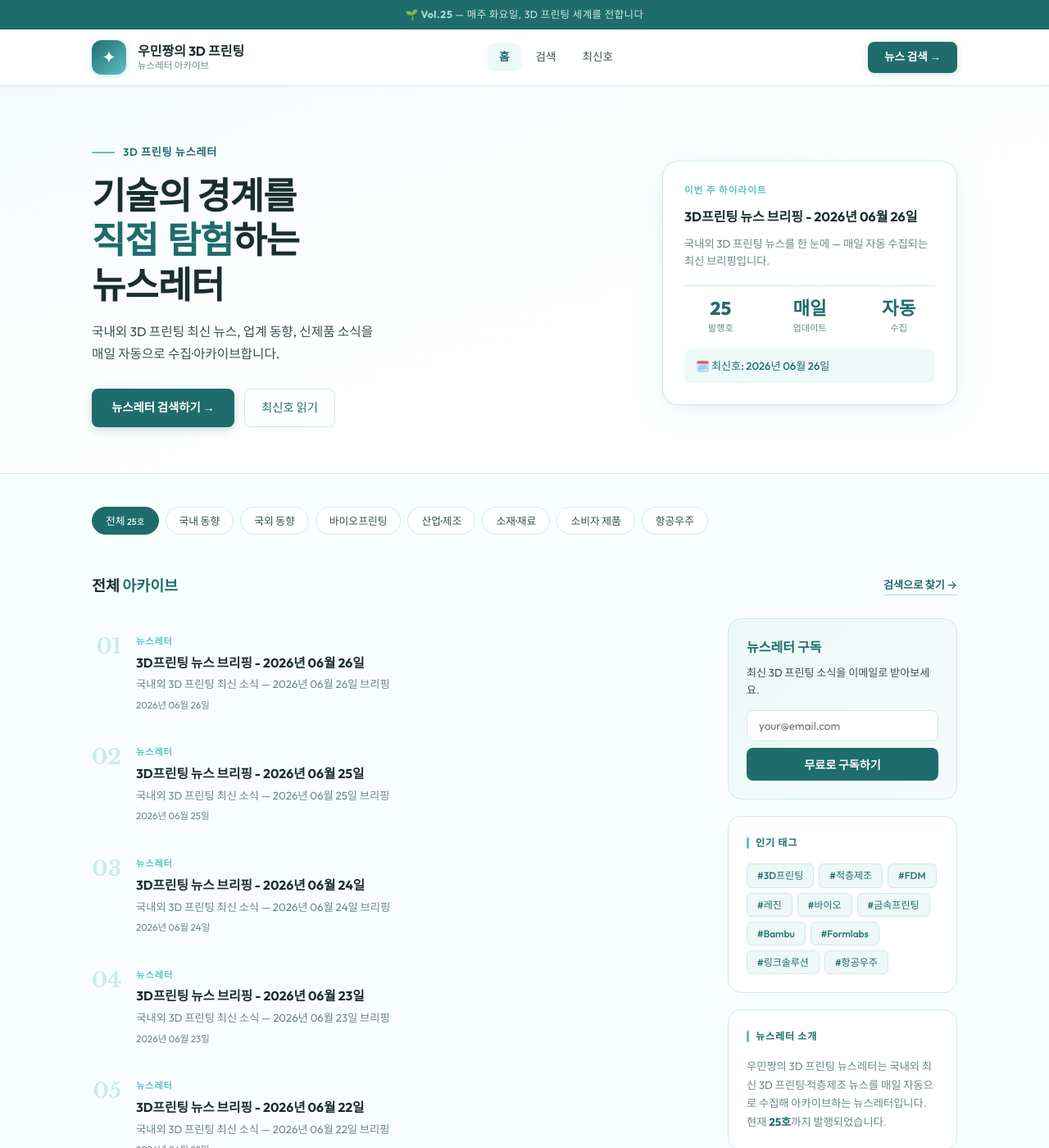
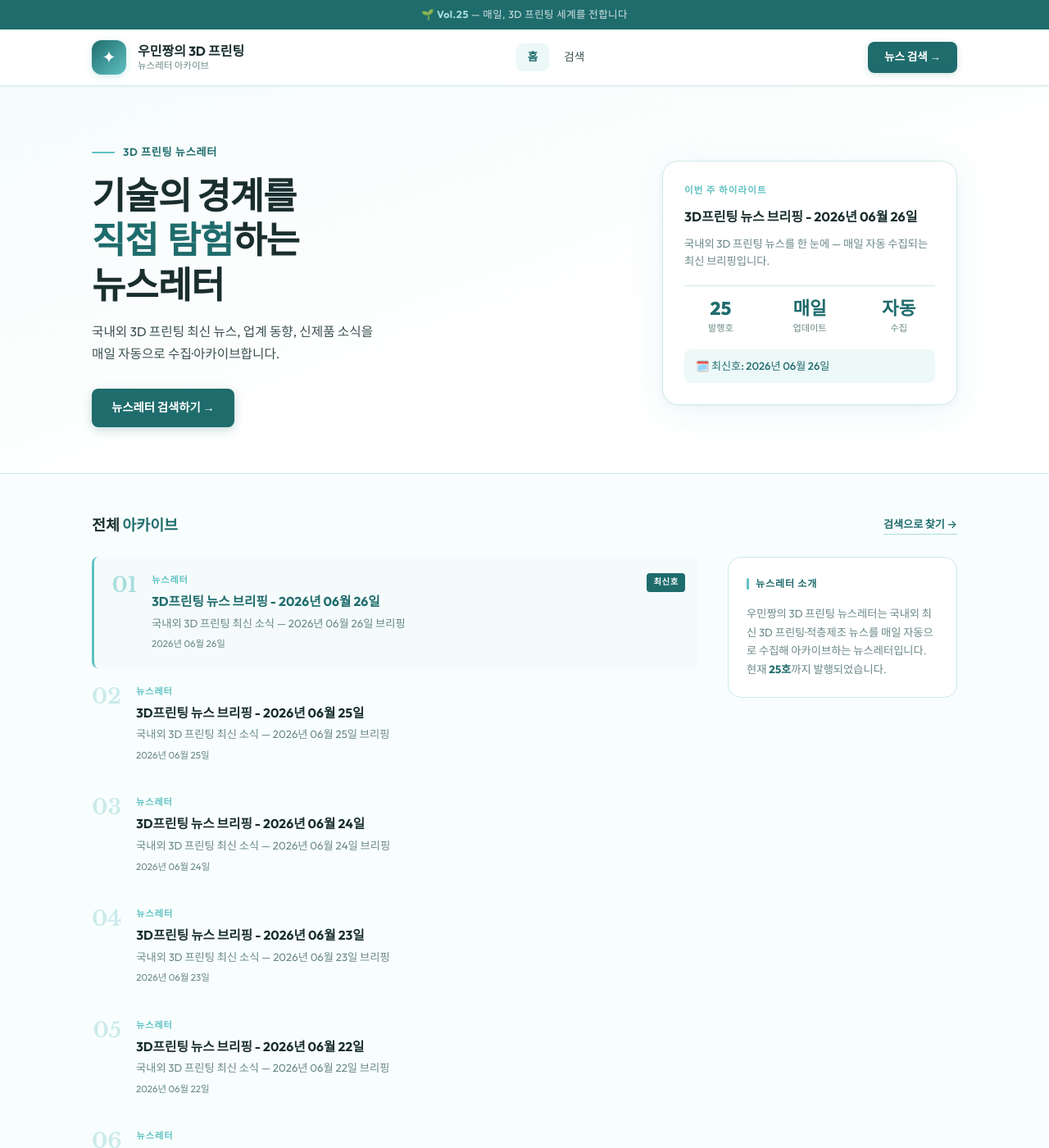
Before and after one commit to zerornts-arch/3dprinting-news-bot, a Jekyll site: the page built from index.md, in a window 1280 px wide and 1400 px high. Shown: the whole window at 82% size. Built offline with Jekyll 4.4.1, drawn with Linux system fonts in a browser that asks for light colours; some of the changed text lies outside the part shown.

Commit message:
fix: UI 개선 - 발행 주기 수정, 불필요 요소 제거, 색상 통일
- 상단/하단 '매주 화요일' → '매일' 텍스트 수정
- 네비게이션 '최신호' 링크 제거
- 히어로 섹션 '최신호 읽기' 버튼 제거
- 아카이브 목록 분류 태그(전체/국내동향/국외동향/바이오프린팅) 제거
- 사이드바 인기 태그 섹션 제거
- 사이드바 뉴스레터 구독 폼 제거 (정적 사이트에서 실제 구독 불가)
- 아카이브 최신호 강조 배지 추가 (민트 테마)
- search.md 전체 색상 파란색(#1d4ed8) → 민트색(var(--mint-dark)) 통일

```diff
--- a/_layouts/default.html
+++ b/_layouts/default.html
@@ -14,7 +14,7 @@
 
   <!-- TOP BAR -->
   <div class="top-bar">
-    🌱 <strong>Vol.{{ site.posts.size }}</strong> — 매주 화요일, 3D 프린팅 세계를 전합니다
+    🌱 <strong>Vol.{{ site.posts.size }}</strong> — 매일, 3D 프린팅 세계를 전합니다
   </div>
 
   <!-- HEADER -->
@@ -30,9 +30,6 @@
       <nav class="site-nav">
         <a href="{{ '/' | relative_url }}" {% if page.url == '/' %}class="active"{% endif %}>홈</a>
         <a href="{{ '/search.html' | relative_url }}" {% if page.url contains 'search' %}class="active"{% endif %}>검색</a>
-        {% for post in site.posts limit:1 %}
-        <a href="{{ post.url | relative_url }}" {% if page.url == post.url %}class="active"{% endif %}>최신호</a>
-        {% endfor %}
       </nav>
       <a href="{{ '/search.html' | relative_url }}" class="header-cta">뉴스 검색 →</a>
     </div>
@@ -45,7 +42,7 @@
 
   <!-- FOOTER -->
   <footer class="site-footer">
-    <div>© {{ 'now' | date: "%Y" }} <strong>{{ site.title }}</strong> · 매주 화요일 발행 · 총 {{ site.posts.size }}호</div>
+    <div>© {{ 'now' | date: "%Y" }} <strong>{{ site.title }}</strong> · 매일 발행 · 총 {{ site.posts.size }}호</div>
     <div class="footer-links">
       <a href="{{ '/' | relative_url }}">홈</a>
       <a href="{{ '/search.html' | relative_url }}">아카이브 검색</a>
--- a/index.md
+++ b/index.md
@@ -26,7 +26,6 @@ title: 홈
       </p>
       <div class="hero-actions">
         <a href="{{ '/search.html' | relative_url }}" class="btn-primary">뉴스레터 검색하기 →</a>
-        <a href="{{ site.posts.first.url | relative_url }}" class="btn-ghost">최신호 읽기</a>
       </div>
     </div>
 
@@ -68,20 +67,8 @@ title: 홈
      ════════════════════════════════════════ -->
 <div class="page-wrapper">
 
-  <!-- TOPIC TAGS -->
-  <div class="topic-tags" style="margin-top:40px;">
-    <a href="{{ '/' | relative_url }}" class="topic-tag active">전체 <small>{{ site.posts.size }}호</small></a>
-    <span class="topic-tag">국내 동향</span>
-    <span class="topic-tag">국외 동향</span>
-    <span class="topic-tag">바이오프린팅</span>
-    <span class="topic-tag">산업·제조</span>
-    <span class="topic-tag">소재·재료</span>
-    <span class="topic-tag">소비자 제품</span>
-    <span class="topic-tag">항공우주</span>
-  </div>
-
   <!-- SECTION TITLE + LIST/SIDEBAR GRID -->
-  <div class="section-header">
+  <div class="section-header" style="margin-top:48px;">
     <div class="section-title">전체 <span>아카이브</span></div>
     <a href="{{ '/search.html' | relative_url }}" class="see-all">검색으로 찾기 →</a>
   </div>
@@ -93,7 +80,10 @@ title: 홈
       <ul class="post-list">
         {% for post in site.posts %}
         <li>
-          <a href="{{ post.url | relative_url }}" class="post-list-item">
+          <a href="{{ post.url | relative_url }}" class="post-list-item{% if forloop.first %} post-list-item--latest{% endif %}">
+            {% if forloop.first %}
+            <div class="post-latest-badge">최신호</div>
+            {% endif %}
             <div class="post-num">{{ forloop.index | prepend: '00' | slice: -2, 2 }}</div>
             <div class="post-content">
               <div class="post-category">뉴스레터</div>
@@ -112,31 +102,6 @@ title: 홈
     <!-- SIDEBAR -->
     <aside class="sidebar">
 
-      <!-- SUBSCRIBE -->
-      <div class="sidebar-box subscribe-box">
-        <h3>뉴스레터 구독</h3>
-        <p>최신 3D 프린팅 소식을 이메일로 받아보세요.</p>
-        <input class="sub-input" type="email" placeholder="your@email.com">
-        <button class="sub-btn">무료로 구독하기</button>
-      </div>
-
-      <!-- POPULAR TAGS -->
-      <div class="sidebar-box">
-        <div class="sidebar-title">인기 태그</div>
-        <div class="tag-cloud">
-          <a href="#" class="tag-chip">#3D프린팅</a>
-          <a href="#" class="tag-chip">#적층제조</a>
-          <a href="#" class="tag-chip">#FDM</a>
-          <a href="#" class="tag-chip">#레진</a>
-          <a href="#" class="tag-chip">#바이오</a>
-          <a href="#" class="tag-chip">#금속프린팅</a>
-          <a href="#" class="tag-chip">#Bambu</a>
-          <a href="#" class="tag-chip">#Formlabs</a>
-          <a href="#" class="tag-chip">#링크솔루션</a>
-          <a href="#" class="tag-chip">#항공우주</a>
-        </div>
-      </div>
-
       <!-- ABOUT -->
       <div class="sidebar-box about-box">
         <div class="sidebar-title">뉴스레터 소개</div>
@@ -149,3 +114,36 @@ title: 홈
   </div>
 
 </div>
+
+<style>
+/* 최신호 강조 */
+.post-list-item--latest {
+  position: relative;
+  background: var(--mint-pale2);
+  border-left: 3px solid var(--mint);
+  border-radius: var(--radius-sm);
+  padding-left: 16px !important;
+}
+.post-list-item--latest .post-title {
+  color: var(--mint-dark);
+}
+.post-list-item--latest .post-num {
+  color: var(--mint-light);
+}
+.post-latest-badge {
+  position: absolute;
+  top: 20px;
+  right: 16px;
+  background: var(--mint-dark);
+  color: white;
+  font-size: .65rem;
+  font-weight: 700;
+  letter-spacing: .06em;
+  padding: 3px 8px;
+  border-radius: 4px;
+  text-transform: uppercase;
+}
+@media (max-width: 600px) {
+  .post-latest-badge { font-size: .6rem; padding: 2px 6px; }
+}
+</style>
```
Also changed, not shown: search.md (+25 -23 lines).
